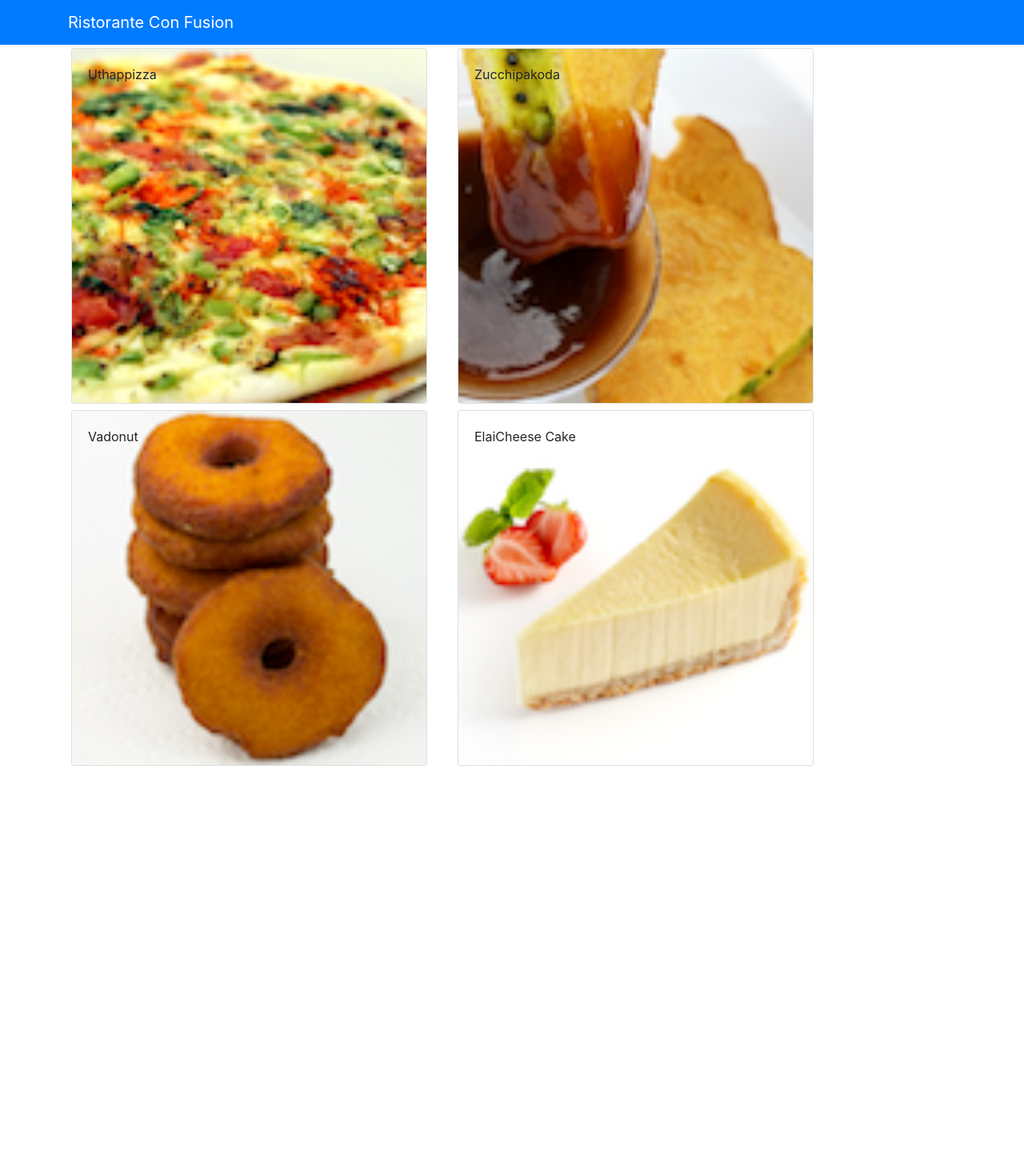
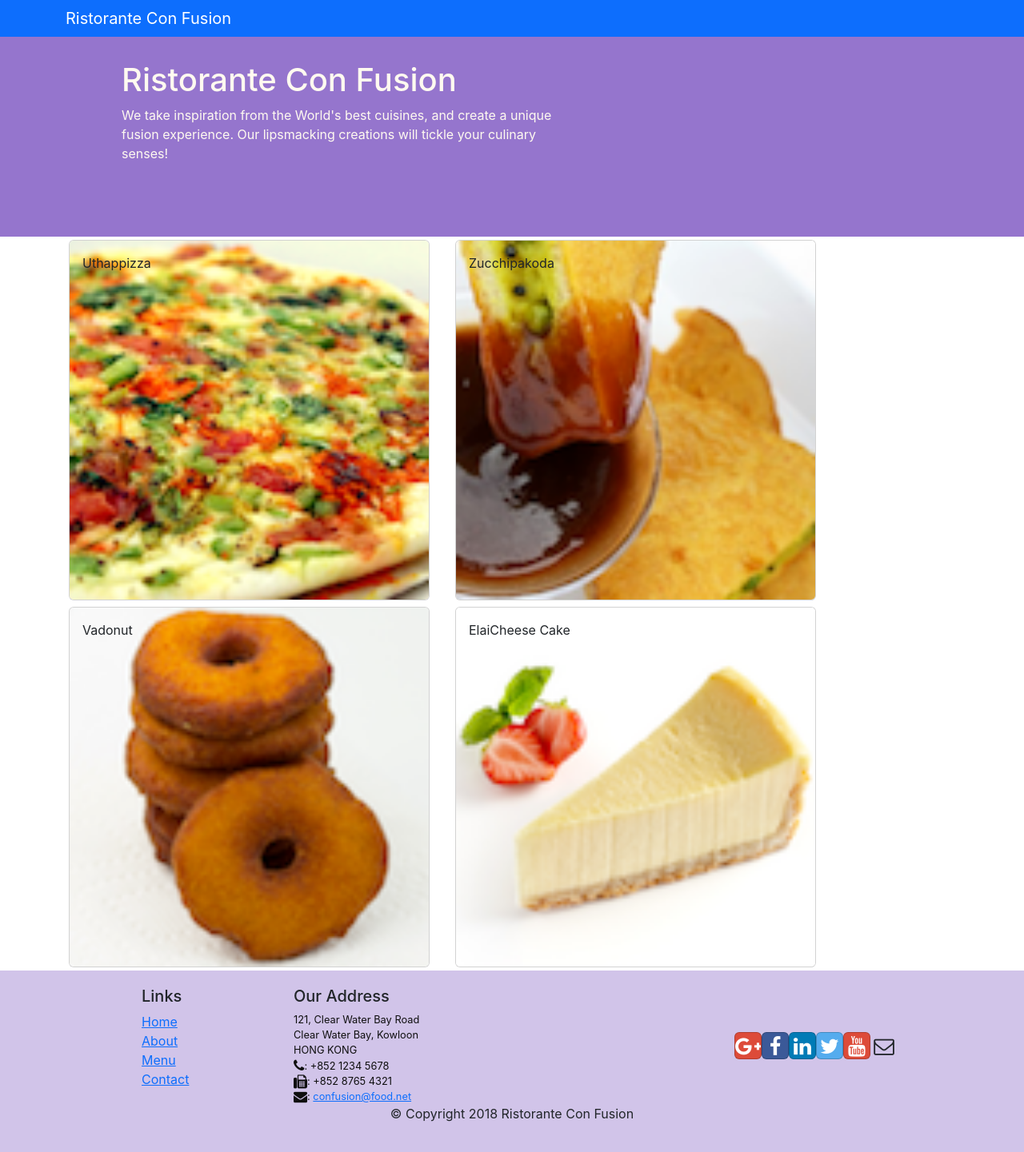
Before and after one commit to Abdelbarie1/IntroReact, a React (Create React App) app: page / in a window 1280 px wide. Shown: the whole page at 80% size. Before the commit the page ends 962 px from the top, so only its background shows below. Built offline with nearby package versions, Linux system fonts and the light colour scheme.

Commit message:
Header and Footer

```diff
--- a/package.json
+++ b/package.json
@@ -6,8 +6,11 @@
     "@testing-library/jest-dom": "^5.16.5",
     "@testing-library/react": "^13.4.0",
     "@testing-library/user-event": "^13.5.0",
-    "bootstrap": "^4.0.0",
+    "bootstrap": "^5.2.3",
+    "bootstrap-social": "^5.1.1",
+    "font-awesome": "^4.7.0",
     "react": "^18.2.0",
+    "react-bootstrap": "^2.6.0",
     "react-dom": "^18.2.0",
     "react-popper": "^2.3.0",
     "react-scripts": "5.0.1",
--- a/src/App.css
+++ b/src/App.css
@@ -37,3 +37,45 @@
   }
 }
  */
+.jumbotron{
+  background: rgb(185, 178, 192);
+  height: 250px;
+  padding-left: 140px;
+  padding-top: 30px;
+  margin-bottom: 20px;
+}
+
+.row-header{
+  margin:0px auto;
+  padding:0px auto;
+}
+
+.row-content {
+  margin:0px auto;
+  padding: 50px 0px 50px 0px;
+  border-bottom: 1px ridge;
+  min-height:400px;
+}
+
+.footer{
+  background-color: #D1C4E9;
+  margin:0px auto;
+  padding: 20px 0px 20px 0px;
+}
+.jumbotron {
+  padding:70px 30px 70px 135px auto;
+  margin:0px auto;
+  background: #9575CD ;
+  color:floralwhite;
+  overflow:visible;
+}
+
+address{
+  font-size:80%;
+  margin:0px;
+  color:#0f0f0f;
+}
+
+.navbar-dark {
+  background-color: #512DA8;
+}
--- /dev/null
+++ b/src/components/FooterComponent.js
@@ -0,0 +1,50 @@
+import React from "react";
+
+function Footer(props){
+    return(
+        <div className="footer">
+        <div className="container">
+            <div className="row justify-content-center">
+                <div className="col-4 offset-1 col-sm-2">
+                    <h5>Links</h5>
+                    <ul className="list-unstyled">
+                        <li><a href="#">Home</a></li>
+                        <li><a href="#">About</a></li>
+                        <li><a href="#">Menu</a></li>
+                        <li><a href="contactus.html">Contact</a></li>
+                    </ul>
+                </div>
+                <div className="col-7 col-sm-5">
+                    <h5>Our Address</h5>
+                    <address>
+		              121, Clear Water Bay Road<br />
+		              Clear Water Bay, Kowloon<br />
+		              HONG KONG<br />
+		              <i className="fa fa-phone fa-lg"></i>: +852 1234 5678<br />
+		              <i className="fa fa-fax fa-lg"></i>: +852 8765 4321<br />
+		              <i className="fa fa-envelope fa-lg"></i>: <a href="mailto:confusion@food.net">
+                         confusion@food.net</a>
+                    </address>
+                </div>
+                <div className="col-12 col-sm-4 align-self-center">
+                    <div className="text-center">
+                        <a className="btn btn-social-icon btn-google" href="http://google.com/+"><i className="fa fa-google-plus"></i></a>
+                        <a className="btn btn-social-icon btn-facebook" href="http://www.facebook.com/profile.php?id="><i className="fa fa-facebook"></i></a>
+                        <a className="btn btn-social-icon btn-linkedin" href="http://www.linkedin.com/in/"><i className="fa fa-linkedin"></i></a>
+                        <a className="btn btn-social-icon btn-twitter" href="http://twitter.com/"><i className="fa fa-twitter"></i></a>
+                        <a className="btn btn-social-icon btn-google" href="http://youtube.com/"><i className="fa fa-youtube"></i></a>
+                        <a className="btn btn-social-icon" href="mailto:"><i className="fa fa-envelope-o"></i></a>
+                    </div>
+                </div>
+            </div>
+            <div className="row justify-content-center">
+                <div className="col-auto">
+                    <p>© Copyright 2018 Ristorante Con Fusion</p>
+                </div>
+            </div>
+        </div>
+    </div>
+
+    );
+}
+export default Footer;
--- /dev/null
+++ b/src/components/HeaderComponent.js
@@ -0,0 +1,28 @@
+import React ,{Component} from "react";
+import {Navbar , NavbarBrand,Jumbotron} from 'reactstrap';
+import {} from 'react-bootstrap';
+
+class Header extends Component{
+
+    render(){
+        return(
+            <>
+            <Navbar dark className="bg-primary">
+                <div className='container'>
+                    <NavbarBrand href='/'>Ristorante Con Fusion</NavbarBrand>
+                </div>
+            </Navbar>
+            <div className="jumbotron">
+                <div className="row row-header">
+                    <div className="col-12 col-sm-6">
+                        <h1>Ristorante Con Fusion</h1>
+                        <p>We take inspiration from the World's best cuisines, and create a unique fusion experience. Our lipsmacking creations will tickle your culinary senses!</p>
+                    </div>
+                </div>
+            </div>
+            </>
+        );
+    }
+}
+
+export default Header;
--- a/src/components/MainComponent.js
+++ b/src/components/MainComponent.js
@@ -4,7 +4,9 @@
 import DishDetail from './DishdetailComponent';
 import { Component } from 'react';
 import { render } from '@testing-library/react';
+import Footer from './FooterComponent';
 
+import Header from './HeaderComponent';
 class Main extends Component{
     constructor(props){
         super(props);
@@ -22,14 +24,11 @@
     render () {
         return (
           <div>
-            <Navbar dark color='primary'>
-              <div className='container'>
-                <NavbarBrand href='/'>Ristorante Con Fusion</NavbarBrand>
-              </div>
-            </Navbar>
+            <Header/>
             <Menu dishes={DISHES}
             onClick={(dishId)=>this.onDishSelect(dishId)}/>
             <DishDetail dish={this.state.dishes.filter((dish)=>dish.id === this.state.selectedDish)[0]}/>
+            <Footer/>
           </div>
         );
       }
--- a/src/index.js
+++ b/src/index.js
@@ -1,6 +1,8 @@
 import React from 'react';
 import ReactDOM from 'react-dom/client';
 import 'bootstrap/dist/css/bootstrap.min.css'
+import 'font-awesome/css/font-awesome.min.css';
+import 'bootstrap-social/bootstrap-social.css'
 import './index.css';
 import App from './App';
 import reportWebVitals from './reportWebVitals';
```
Also changed, not shown: 1 other file (tests, documents, lock files or other folders).
